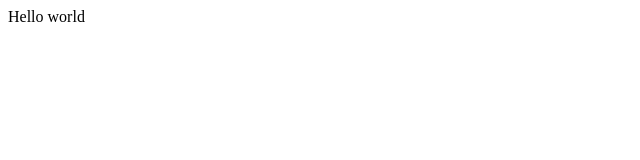
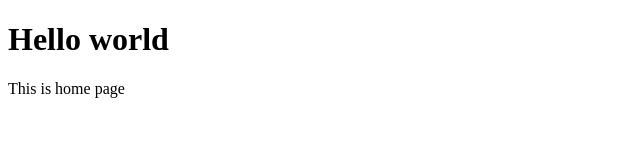
Before and after one commit to phaskrphwngphanthngam-create/gamechem, a plain HTML site: page index.html in a window 1280 px wide. Shown: the whole page, without its empty margins (0-640 px from the left). Drawn offline with Linux system fonts and the light colour scheme.

Commit message:
add some

```diff
--- a/index.html
+++ b/index.html
@@ -6,6 +6,7 @@
     <title>Document</title>
 </head>
 <body>
-    <div>Hello world</div>
+    <h1>Hello world</h1>
+    <p>This is home page</p>
 </body>
 </html>
```
